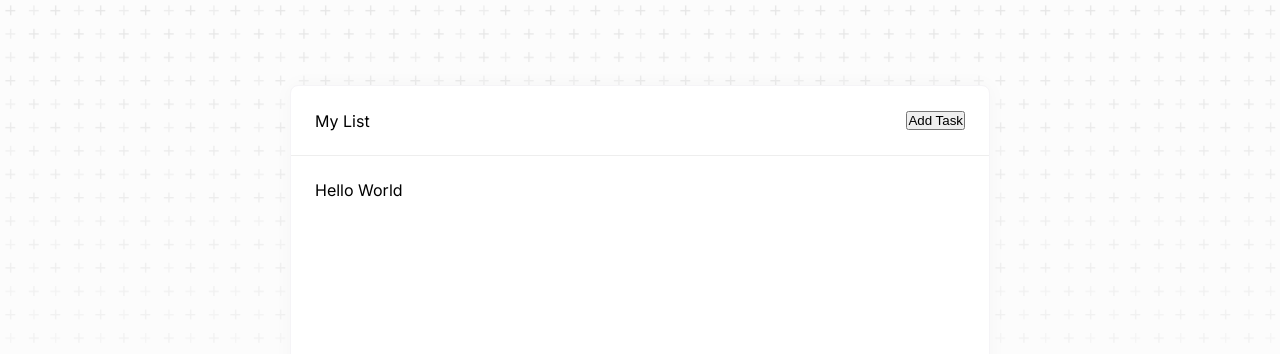
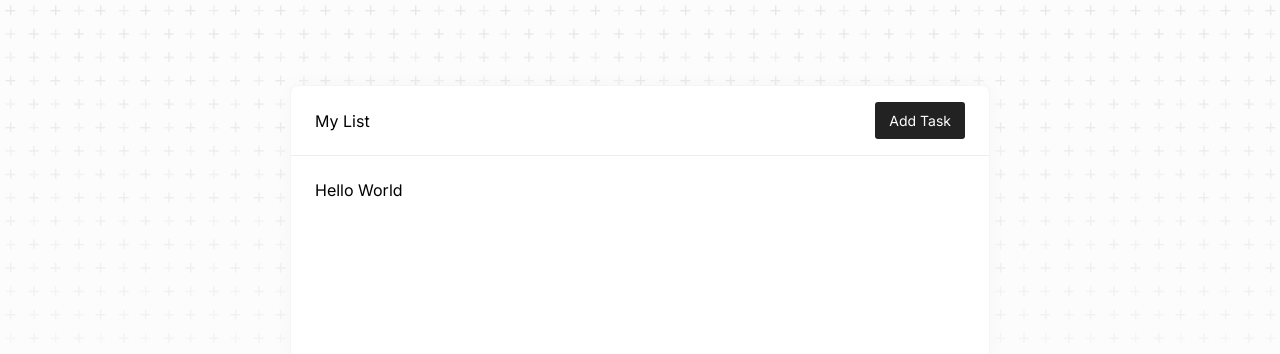
Before and after one commit to nermin-io/itemised, a Next.js app: page / in a window 1280 px wide. Shown: the top 354 px of the page. Built offline with nearby package versions, Linux system fonts and the light colour scheme.

Commit message:
implement button component

```diff
--- /dev/null
+++ b/src/components/Button.module.scss
@@ -0,0 +1,40 @@
+@import "colors";
+
+.base {
+  border: 0;
+  border-radius: 3px;
+  font-family: inherit;
+  font-size: 14px;
+  cursor: pointer;
+}
+
+.primary {
+  background-color: $brand-dark;
+  color: white;
+
+  &:hover {
+    background-color: $brand-dark-lighter;
+  }
+}
+
+.secondary {
+  background-color: white;
+  border: 1px solid $brand-light-lighter;
+  color: $brand-light;
+
+  &:hover {
+    background-color: $brand-lightest;
+  }
+}
+
+.small {
+  padding: 8px 10px;
+}
+
+.medium {
+  padding: 10px 14px;
+}
+
+.large {
+  padding: 12px 18px;
+}
--- /dev/null
+++ b/src/components/Button.tsx
@@ -0,0 +1,43 @@
+import React from "react";
+import { cva, type VariantProps } from "class-variance-authority";
+import styles from "./Button.module.scss";
+
+const button = cva(styles.base, {
+  variants: {
+    intent: {
+      primary: styles.primary,
+      secondary: styles.secondary,
+    },
+    size: {
+      small: styles.small,
+      medium: styles.medium,
+      large: styles.large,
+    },
+  },
+  defaultVariants: {
+    intent: "primary",
+    size: "medium",
+  },
+});
+
+interface Props
+  extends React.ButtonHTMLAttributes<HTMLButtonElement>,
+    VariantProps<typeof button> {
+  children: React.ReactNode | React.ReactNode[];
+}
+
+const Button: React.FC<Props> = ({
+  children,
+  className,
+  intent,
+  size,
+  ...props
+}) => {
+  return (
+    <button className={button({ intent, size, className })} {...props}>
+      {children}
+    </button>
+  );
+};
+
+export default Button;
--- a/src/pages/index.tsx
+++ b/src/pages/index.tsx
@@ -1,3 +1,4 @@
+import Button from "@/components/Button";
 import Card from "@/components/Card";
 import CardBody from "@/components/CardBody";
 import CardHeader from "@/components/CardHeader";
@@ -7,7 +8,7 @@ export default function Home() {
     <Card>
       <CardHeader>
         My List
-        <button>Add Task</button>
+        <Button>Add Task</Button>
       </CardHeader>
       <CardBody>Hello World</CardBody>
     </Card>
--- a/src/styles/_colors.scss
+++ b/src/styles/_colors.scss
@@ -1,3 +1,8 @@
 $bg-light: #fcfcfc;
 $border-dark: #eeeeee;
 $border-light: #f5f4f7;
+$brand-dark: #222222;
+$brand-dark-lighter: #333333;
+$brand-light: #898989;
+$brand-light-lighter: #ededed;
+$brand-lightest: #fafafa;
```
